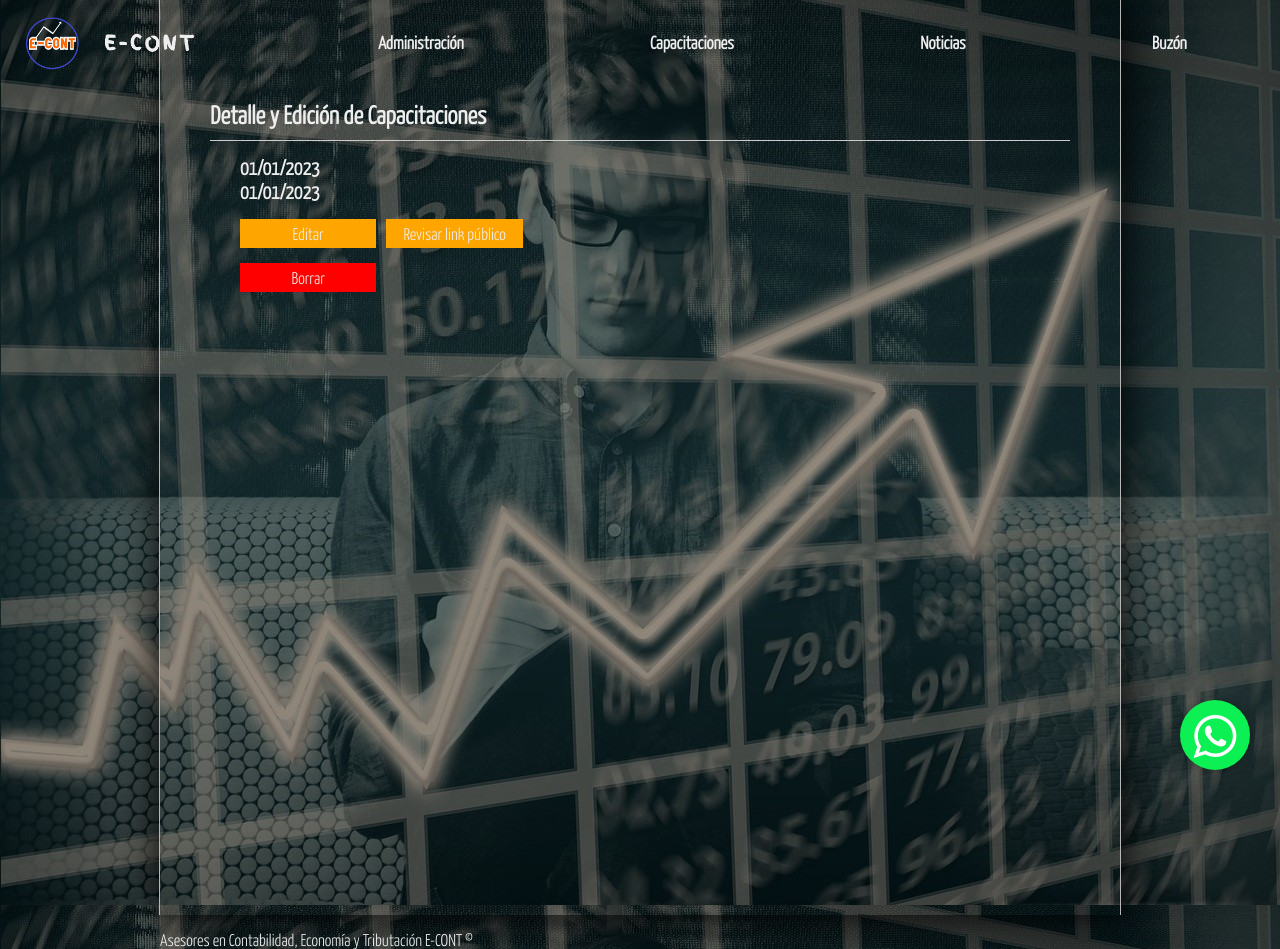
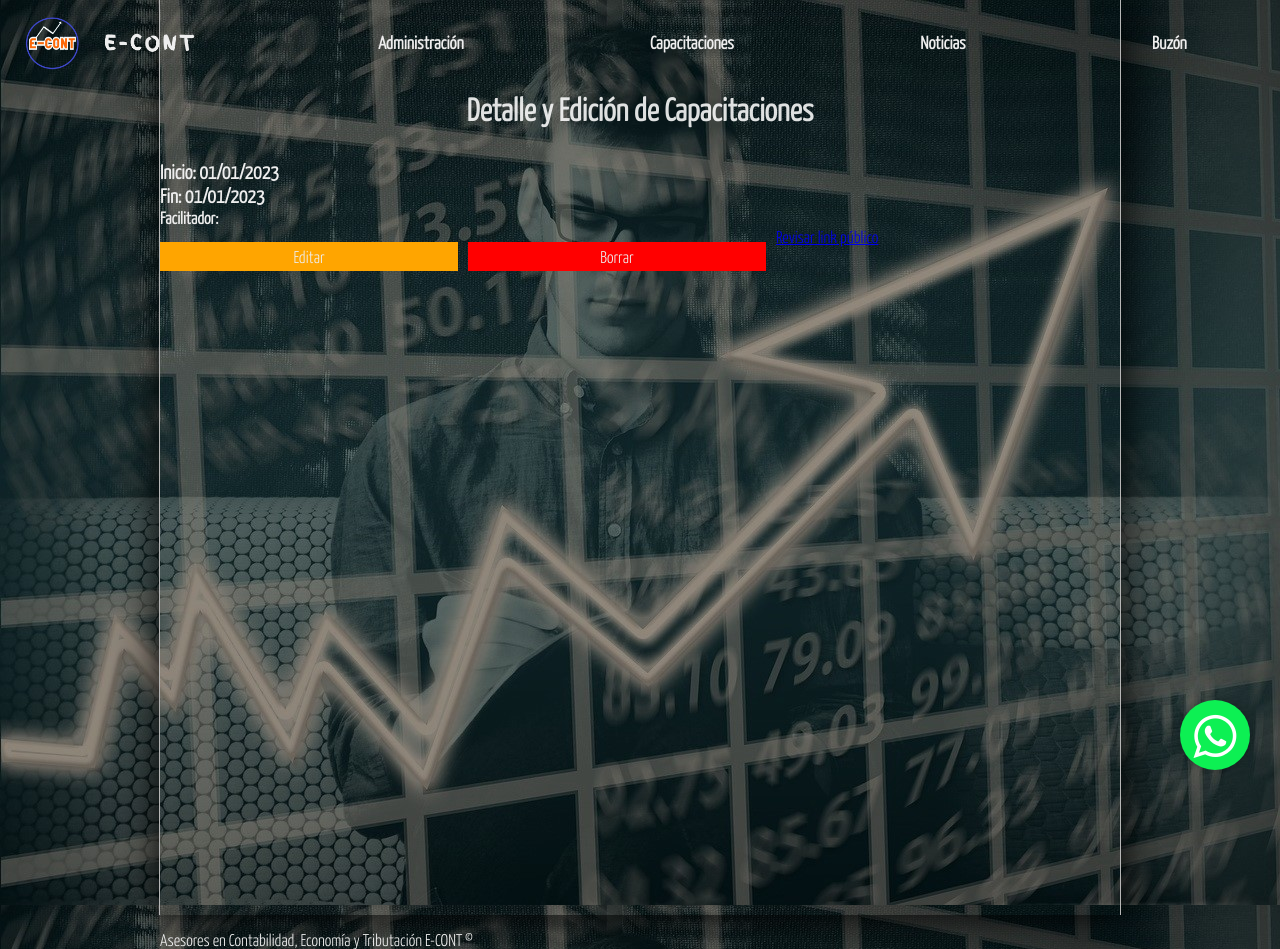
Before and after one commit to jleoac/E-CONT, an Angular app in the folder proyecto-econt/: page /capacitacion-detalle/1 in a window 1280 px wide. Built offline with nearby package versions, Linux system fonts and the light colour scheme; no server answers; sample sign-in values are in the browser's storage.

Commit message:
frontend

```diff
--- a/proyecto-econt/src/app/components/detail/detail.component.html
+++ b/proyecto-econt/src/app/components/detail/detail.component.html
@@ -1,27 +1,62 @@
-<div class="container" *ngIf="newProject">
-    <h2>Detalle y Edición de Capacitaciones</h2>
-    <div class="image" *ngIf="newProject.image">
-        <img src="{{url+'get-image/'+newProject.image}}" *ngIf="newProject.image" />
+<div class="project-detail-container" *ngIf="newProject">
+  <h2 class="section-title">Detalle y Edición de Capacitaciones</h2>
+
+  <div class="project-detail">
+    <div class="project-image" *ngIf="newProject.image">
+      <img [src]="url + 'get-image/' + newProject.image" [alt]="newProject.topic" />
     </div>
 
-    <div class="data">
-        <h1>{{newProject.topic | slice:0:30 }}{{ newProject.topic.length > 30 ? '...' : '' }}</h1>
-        <h3>{{newProject.description | slice:0:50 }}{{ newProject.description.length > 50 ? '...' : '' }}</h3>
-        <h3>{{newProject.start_date}}</h3>
-        <h3>{{newProject.end_date}}</h3>
-        <p>{{newProject.coach | slice:0:30 }}{{ newProject.coach.length > 30 ? '...' : '' }}</p>
+    <div class="project-info">
+      <h1 class="project-title">
+        {{ newProject.topic | slice: 0:30 }}{{ newProject.topic.length > 30 ? '...' : '' }}
+      </h1>
 
-        <p *ngIf="confirm == false">
-            <a [routerLink]="['/capacitacion-editar', newProject._id]" class="button-edit">Editar</a>
-            <a [routerLink]="['/cursos-registro', newProject.topic, newProject.start_date, newProject.end_date, newProject.description, newProject.coach, newProject.image]" class="button-edit"  (click)="scrollToTop()">Revisar link público</a>
-            <a (click)="setConfirm(true)" class="button-delete">Borrar</a>
-        </p>
+      <h3 class="project-description">
+        {{ newProject.description | slice: 0:50 }}{{ newProject.description.length > 50 ? '...' : '' }}
+      </h3>
 
-        <p *ngIf="confirm == true">
-            <span class="confirm">¿Estás seguro de eliminar este proyecto?</span>
-            <a (click)="setConfirm(false)" class="button-edit">Cancelar</a>
-            <a (click)="deleteProject(newProject._id)" class="button-delete">Eliminar definitivamente</a>
-        </p>
+      <h3 class="project-date"><strong>Inicio:</strong> {{ newProject.start_date }}</h3>
+      <h3 class="project-date"><strong>Fin:</strong> {{ newProject.end_date }}</h3>
+
+      <p class="project-coach">
+        <strong>Facilitador:</strong>
+        {{ newProject.coach | slice: 0:30 }}{{ newProject.coach.length > 30 ? '...' : '' }}
+      </p>
+
+      <!-- Acciones si no se ha confirmado eliminación -->
+      <div *ngIf="!confirm" class="project-actions">
+        <a
+          [routerLink]="['/capacitacion-editar', newProject._id]"
+          class="button button-edit"
+        >
+          Editar
+        </a>
+
+        <a
+          [routerLink]="[
+            '/cursos-registro',
+            newProject.topic,
+            newProject.start_date,
+            newProject.end_date,
+            newProject.description,
+            newProject.coach,
+            newProject.image
+          ]"
+          class="button button-preview"
+          (click)="scrollToTop()"
+        >
+          Revisar link público
+        </a>
+
+        <a (click)="setConfirm(true)" class="button button-delete">Borrar</a>
+      </div>
+
+      <!-- Confirmación de eliminación -->
+      <div *ngIf="confirm" class="project-confirm-delete">
+        <span class="confirm-text">¿Estás seguro de eliminar este proyecto?</span>
+        <a (click)="setConfirm(false)" class="button button-cancel">Cancelar</a>
+        <a (click)="deleteProject(newProject._id)" class="button button-delete-confirm">Eliminar definitivamente</a>
+      </div>
     </div>
-
+  </div>
 </div>
--- a/proyecto-econt/src/assets/css/styles.css
+++ b/proyecto-econt/src/assets/css/styles.css
@@ -510,7 +510,7 @@ button:hover {
 .news-container {
   max-width: 900px;
   margin: auto;
-  padding: 20px;
+  padding: 8px;
   font-family: 'Segoe UI', sans-serif;
   background-color: rgba(255, 255, 255, 0.1);
 }
@@ -1213,6 +1213,26 @@ se ejecutarán estos estilos*/
     padding: 8px 12px;
   }
 
+  .project-detail {
+    flex-direction: column;
+    align-items: center;
+    text-align: center;
+  }
+
+  .project-info {
+    align-items: center;
+  }
+
+  .project-date,
+  .project-coach {
+    font-size: 0.95rem;
+  }
+
+  .button {
+    width: 100%;
+    max-width: 300px;
+  }
+
 }
 
 /* Responsive pantalla pequeña */
@@ -1417,7 +1437,7 @@ se ejecutarán estos estilos*/
 /* Responsive movil */
 @media (max-width: 444px) {
   body{
-    font-size: 15px;
+    font-size: 14px;
   }
 
   .live-courses-container {
```
Also changed, not shown: 6 other files (tests, documents, lock files or other folders).
